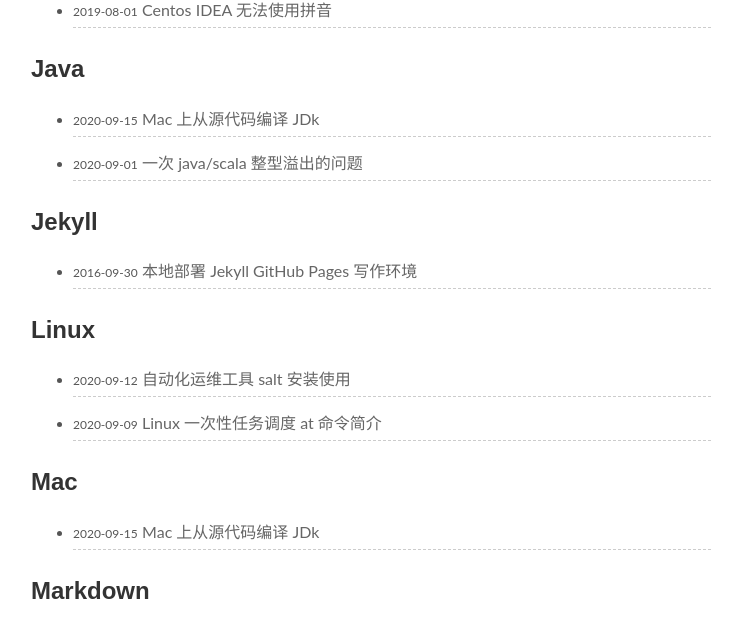
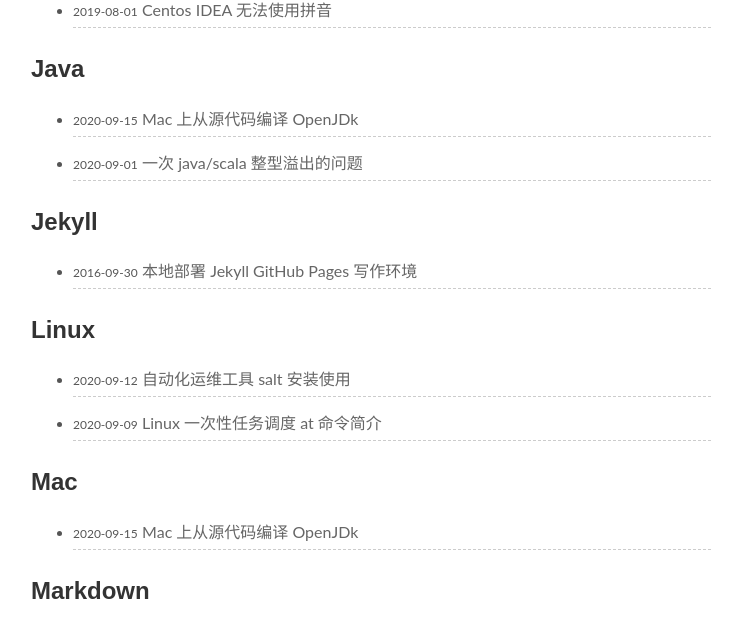
Before and after one commit to utf7/utf7.github.io, a Jekyll site: the page built from pages/categories.md, in a window 1280 px wide and 900 px high, scrolled down 1562 px. Shown: the part 151-781 px from the top of the window, without its empty margins (139-881 px from the left). Built offline with Jekyll 4.4.1, drawn with Linux system fonts in a browser that asks for light colours.

Commit message:
Update and rename 2020-09-15-build-jdk-on-mac.md to 2020-09-15-build-openjdk-on-mac.md

```diff
--- a/_posts/2020-09-15-build-jdk-on-mac.md
+++ b/_posts/2020-09-15-build-openjdk-on-mac.md
@@ -1,13 +1,15 @@
 ---
 layout: post
-title: Mac 上从源代码编译 JDk
+title: Mac 上从源代码编译 OpenJDk
 description: Mac 上从源代码编译 **JDk**
 categories: [Java,Mac]
 keywords: JDK,JVM,Mac
-excerpt: Mac 上从源代码编译 JDk
+excerpt: Mac 上从源代码编译 OpenJDk
 ---
 
-最近被问了一个关于 `YARN` 任务 关于 `JVM` 启动内存参数相关的问题，就上网搜了一下，然后发现网上关于一些`JVM`参数的说法，通常质量都比较低，就想着去看一下 `openjdk` 的代码，`openjdk` 主要是使用 `C++` 写的,虽然没用过C++,但我想一些简单的参数意义从代码中还是能看懂的，同时有感于对 `JVM`一些参数总是一知半解，想通过看代码，可能会加深印象，便于记忆。就像以前做`HBase `一样，各种参数很难记住或者理解不深刻，但是通过实践+看代码的方式，记忆其实是比较深刻的。比如`JDK 8` 模式的 `GC` 既不是 `G1` 也不是`CMS`,并且仔细看的话，`CMS` 在其他版本中从来就没有被当作为默认的 `GC` 方式，当我接触的人中，很多人会有这样的误解，对于 `JDK7/8` 只要不设置为`G1`，就是默认 `CMS`, 其实并不是。于是就在 `github`上面在线看代码，看代码的过程中发现不是很方便，于是就想着把代码下载下来，在 `IDE`中查看，也方便查找，然后就想着如何在 `mac `上面编译一下 `JDK `,于是就有了这篇文章。
+# Mac 上从源代码编译 OpenJDk
+
+最近被问了一个关于 `YARN` 任务 关于 `JVM` 启动内存参数相关的问题，就上网搜了一下，然后发现网上关于一些`JVM`参数的说法，通常质量都比较低，就想着去看一下 `openjdk` 的代码，`openjdk` 主要是使用 `C++` 写的,虽然没用过C++,但我想一些简单的参数意义从代码中还是能看懂的，同时有感于对 `JVM`一些参数总是一知半解，想通过看代码，可能会加深印象，便于记忆。就像以前做`HBase `一样，各种参数很难记住或者理解不深刻，但是通过实践+看代码的方式，记忆其实是比较深刻的。比如`JDK 8` 模式的 `GC` 既不是 `G1` 也不是`CMS`,并且仔细看的话，`CMS` 在其他版本中从来就没有被当作为默认的 `GC` 方式，当我接触的人中，很多人会有这样的误解，对于 `JDK7/8` 只要不设置为`G1`，就是默认 `CMS`, 其实并不是。于是就在 `github`上面在线看代码，看代码的过程中发现不是很方便，于是就想着把代码下载下来，在 `IDE`中查看，也方便查找，然后就想着如何在 `mac `上面编译一下 `OpenJDk `,于是就有了这篇文章。
 
 编译前一定请认真阅读一下：https://github.com/openjdk/jdk/blob/master/doc/building.md
 
```
